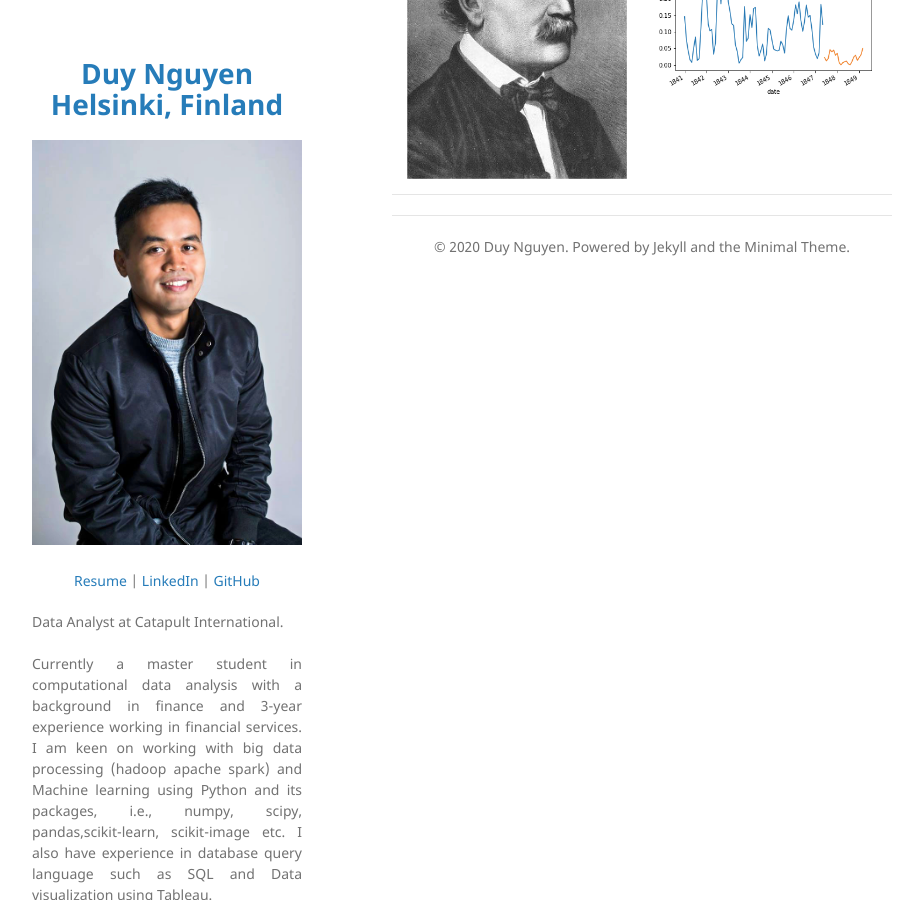
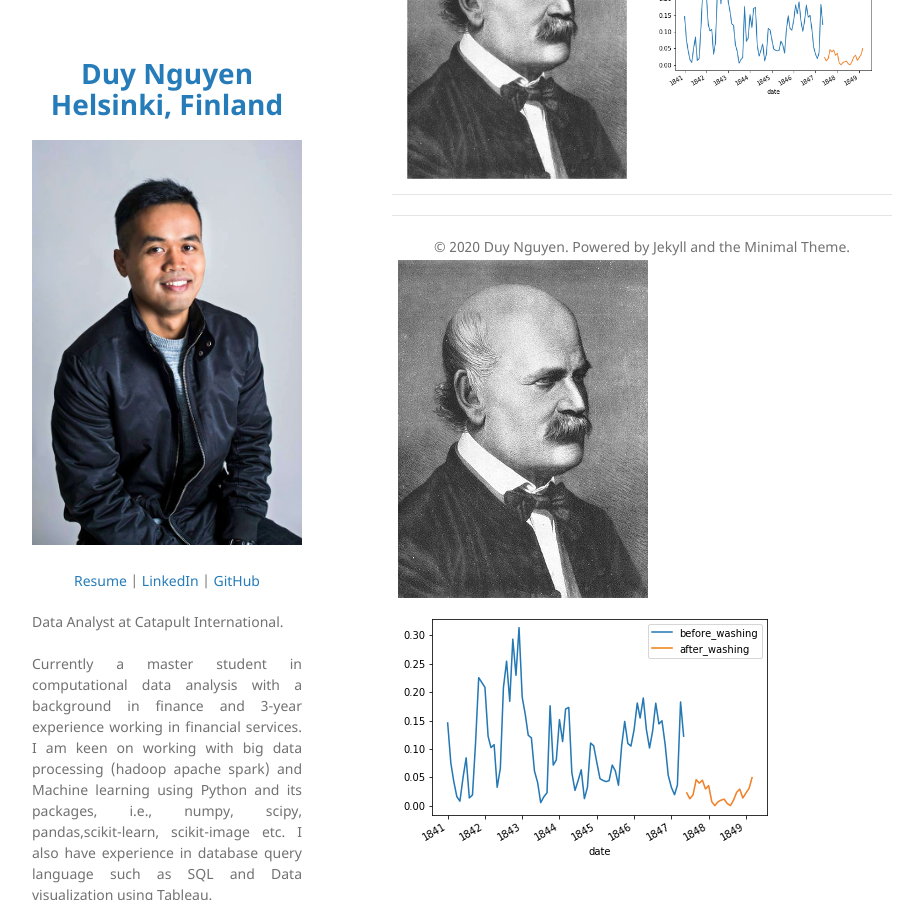
Before and after one commit to duy7590/duy7590.github.io, a Jekyll site: the page built from index.md, in a window 1280 px wide and 900 px high, scrolled down 466 px. Shown: the whole window, without its empty margins (178-1081 px from the left). Built offline with Jekyll 4.4.1, drawn with Linux system fonts in a browser that asks for light colours; our own code applies the rules of GitHub Pages for plain Markdown files.

Commit message:
Update index.md

```diff
--- a/index.md
+++ b/index.md
@@ -15,3 +15,5 @@
 </tr></table>
 ---
 <center>© 2020 Duy Nguyen. Powered by Jekyll and the Minimal Theme.</center>
+
+<img src="images/Semmelweis.png" align="left"/><img src="images/handwashing.png" align="left"/>
```
